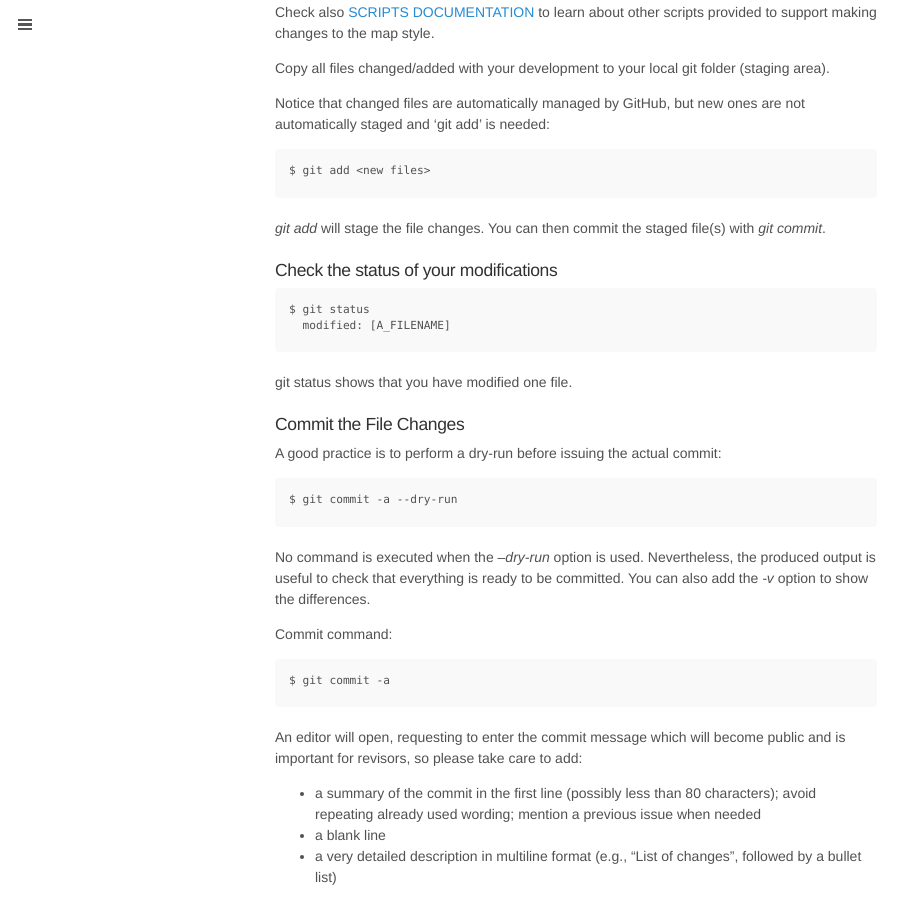
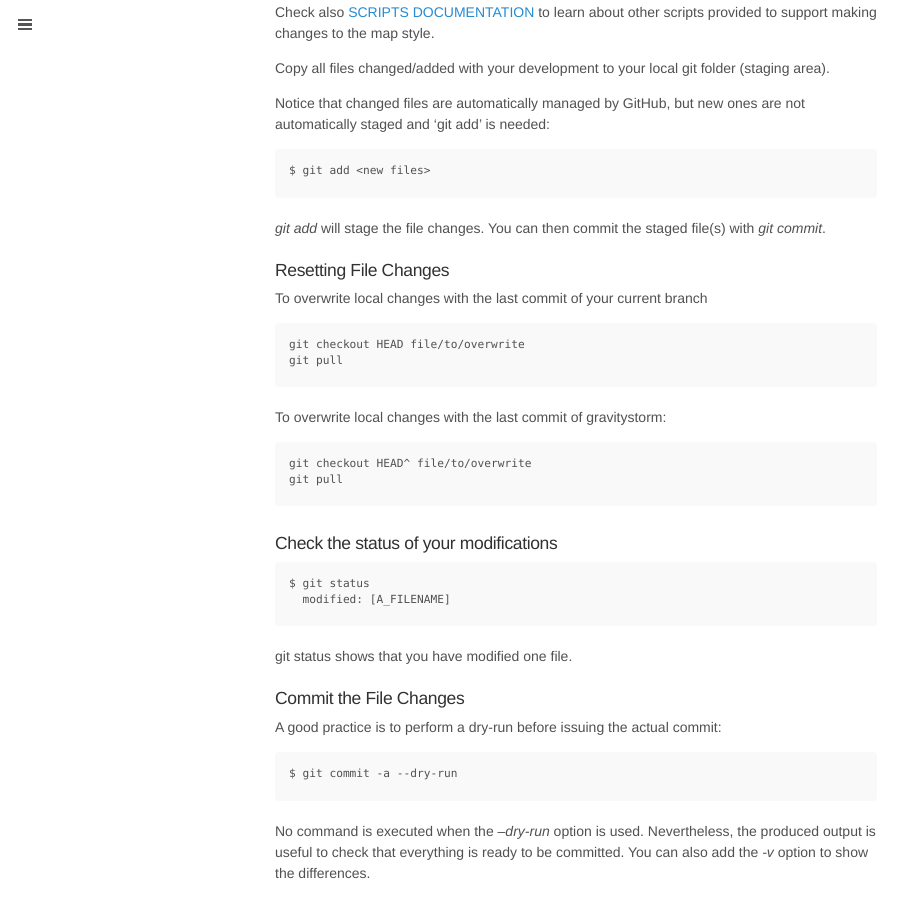
Before and after one commit to Ircama/osm-carto-tutorials, a Jekyll site: the page built from pages/80_git-workflow.md, in a window 1280 px wide and 900 px high, scrolled down 8278 px. Shown: the whole window, without its empty margins (0-921 px from the left). Built offline with Jekyll 4.4.1, drawn with Linux system fonts in a browser that asks for light colours; comment, search, counter and statistics services are not loaded.

Commit message:
modified:   pages/80_git-workflow.md

````diff
--- a/pages/80_git-workflow.md
+++ b/pages/80_git-workflow.md
@@ -335,6 +335,22 @@ Notice that changed files are automatically managed by GitHub, but new ones are
 
 *git add* will stage the file changes. You can then commit the staged file(s) with *git commit*.
 
+### Resetting File Changes
+
+To overwrite local changes with the last commit of your current branch
+
+```
+git checkout HEAD file/to/overwrite
+git pull
+```
+
+To overwrite local changes with the last commit of gravitystorm:
+
+```
+git checkout HEAD^ file/to/overwrite
+git pull
+```
+
 ### Check the status of your modifications
 
     $ git status
````
